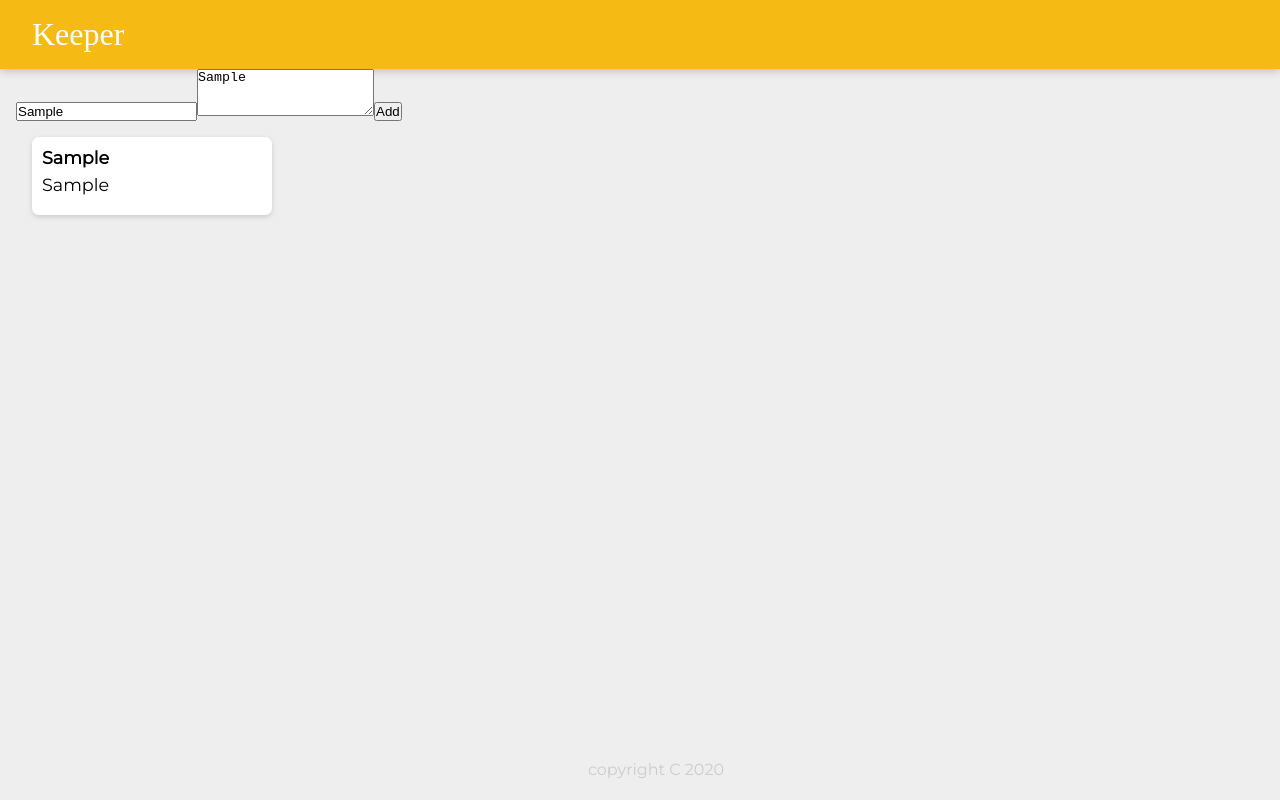
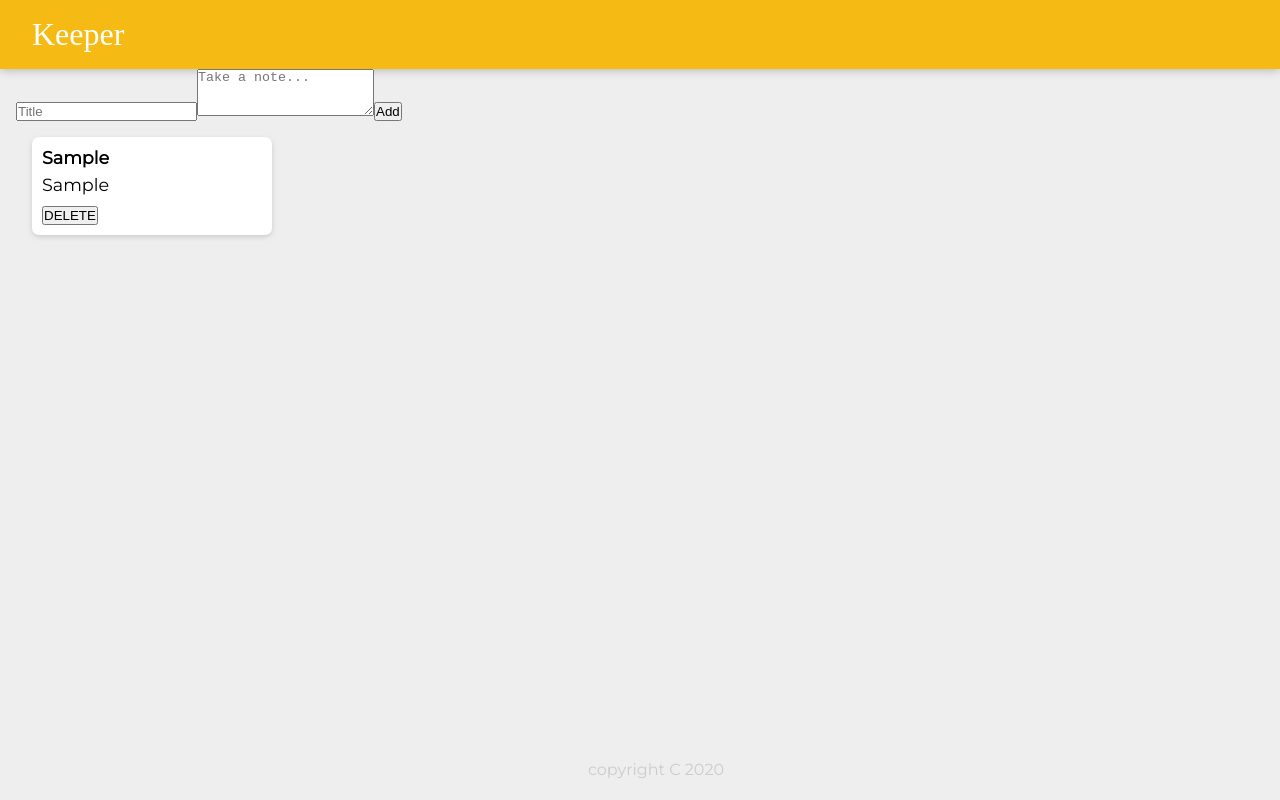
Before and after one commit to Alirezabeig/keeper_items, a React (Create React App) app: page / in a window 1280 px wide. Both pictures are taken after typing "Sample", "Sample" into the empty fields and a click on the button "Add". Built offline with nearby package versions, Linux system fonts and the light colour scheme; a web font is replaced by a local one.

Commit message:
delete post added

```diff
--- a/src/components/App.jsx
+++ b/src/components/App.jsx
@@ -12,6 +12,14 @@
   function addNote(newNote){
     setNote(prevNote => {
       return [...prevNote,newNote];
+    });
+  }
+
+  function deleteNote(id){
+    setNote(prevNote =>{
+      return prevNote.filter( (noteItem, index) => {
+        return index !== id;
+      });
     })
   }
 
@@ -20,8 +28,16 @@
    <Header />
     <CreateArea onAdd={addNote} />
 
-      {notes.map((noteItem) => {
-        return <Note title={noteItem.title} content={noteItem.content}/>
+      {notes.map((noteItem, index) => {
+        return (
+          <Note
+          key={index}
+          id={index}
+          title={noteItem.title}
+          content={noteItem.content}
+          onDelete= {deleteNote}
+        />
+      );
       })}
 
    <Footer />
--- a/src/components/CreateArea.jsx
+++ b/src/components/CreateArea.jsx
@@ -19,6 +19,10 @@
 
   function submitNote(event){
     props.onAdd(note)
+    setNote( {
+      title:"",
+      content :"",
+    })
     event.preventDefault();
 
 
--- a/src/components/Note.jsx
+++ b/src/components/Note.jsx
@@ -1,11 +1,16 @@
 import React from 'react';
 
 function Note(props){
+
+  function handleClick(){
+    props.onDelete(props.id)
+  }
 
   return (
     <div className = "note">
      <h1>{props.title}</h1>
      <p>{props.content}</p>
+     <button onClick ={ handleClick}> DELETE </button>
     </div>
   )
 
```
